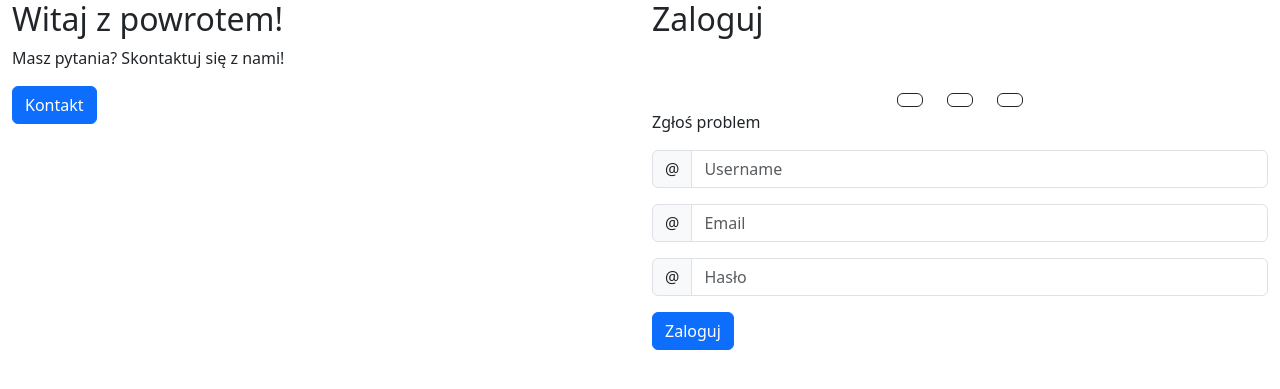
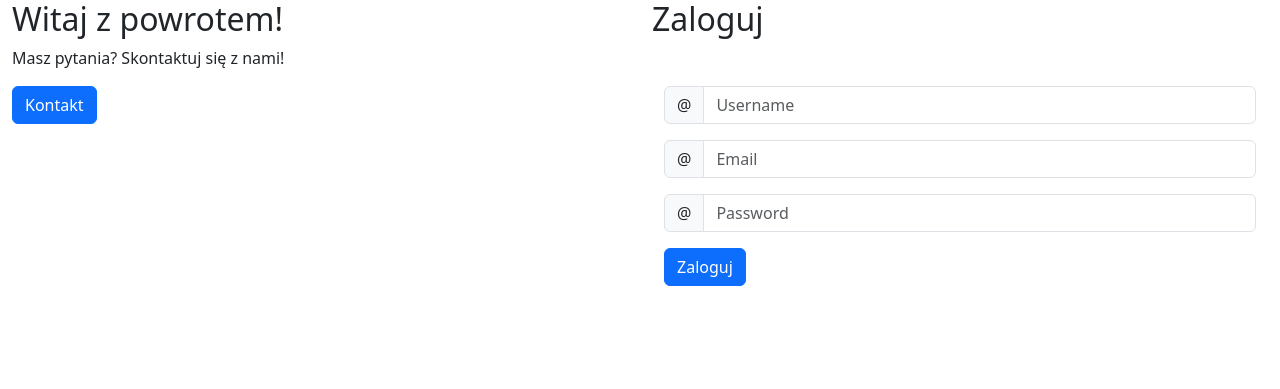
Before and after one commit to PositivePerson/projekt_zit, a Flask app: page / in a window 1280 px wide. Shown: the top 389 px of the page. Run offline with Flask 3, Linux system fonts and the light colour scheme; some libraries are stand-ins or nearby versions.

Commit message:
update form, /login redirect

```diff
--- a/templates/index.html
+++ b/templates/index.html
@@ -9,9 +9,10 @@
 </head>
 <body>
 
+  <!-- ... (other content) ... -->
+
   <div class="container-fluid">
     <div class="row">
-
       <!-- Left Column -->
       <div class="col-md-6">
         <h2>Witaj z powrotem!</h2>
@@ -22,48 +23,27 @@
       <!-- Right Column -->
       <div class="col-md-6">
         <h2>Zaloguj</h2>
+        <form action="/login" method="post">
           <div class="container mt-5">
-                    <div class="row justify-content-center">
-
-                        <!-- Circle Icon Button 1 -->
-                        <div class="col-auto">
-                            <button class="btn btn-outline-dark btn-circle">
-                                <i class="bi bi-alarm"></i>
-                            </button>
-                        </div>
-
-                        <!-- Circle Icon Button 2 -->
-                        <div class="col-auto">
-                            <button class="btn btn-outline-dark btn-circle">
-                                <i class="bi bi-chat-dots"></i>
-                            </button>
-                        </div>
-
-                        <!-- Circle Icon Button 3 -->
-                        <div class="col-auto">
-                            <button class="btn btn-outline-dark btn-circle">
-                                <i class="bi bi-heart"></i>
-                            </button>
-                        </div>
-
-                    </div>
-                </div>
-                <p>Zgłoś problem</p>
+            <!-- Username -->
             <div class="input-group mb-3">
               <span class="input-group-text" id="basic-addon1">@</span>
-                    <input type="text" class="form-control" placeholder="Username" aria-label="ID" aria-describedby="basic-addon1">
+              <input type="text" class="form-control" placeholder="Username" name="username" aria-label="ID" aria-describedby="basic-addon1">
             </div>
+            <!-- Email -->
             <div class="input-group mb-3">
               <span class="input-group-text" id="basic-addon1">@</span>
-                    <input type="text" class="form-control" placeholder="Email" aria-label="Username" aria-describedby="basic-addon1">
+              <input type="text" class="form-control" placeholder="Email" name="email" aria-label="Username" aria-describedby="basic-addon1">
             </div>
+            <!-- Password -->
             <div class="input-group mb-3">
               <span class="input-group-text" id="basic-addon1">@</span>
-                    <input type="text" class="form-control" placeholder="Hasło" aria-label="Username" aria-describedby="basic-addon1">
+              <input type="password" class="form-control" placeholder="Password" name="password" aria-label="Username" aria-describedby="basic-addon1">
             </div>
-                  <a href="welcome.html" class="btn btn-primary">Zaloguj</a>
+            <button type="submit" class="btn btn-primary">Zaloguj</button>
           </div>
-
+        </form>
+      </div>
     </div>
   </div>
 
```
Lines whose indentation alone changed are shown as unchanged.
